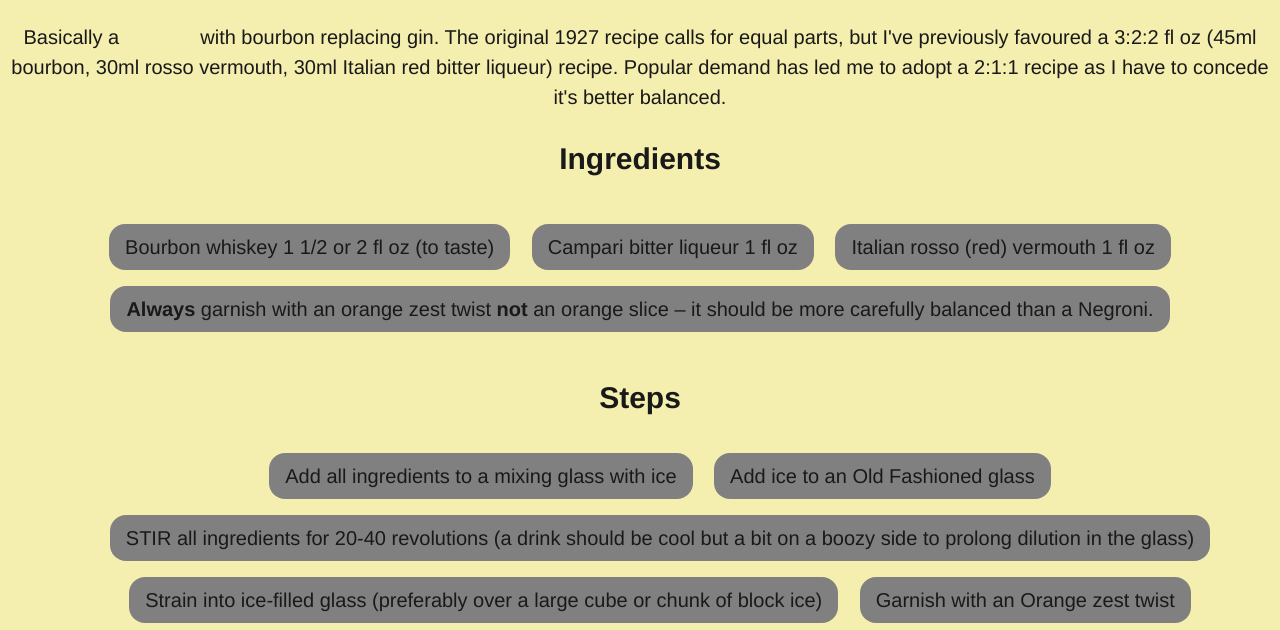
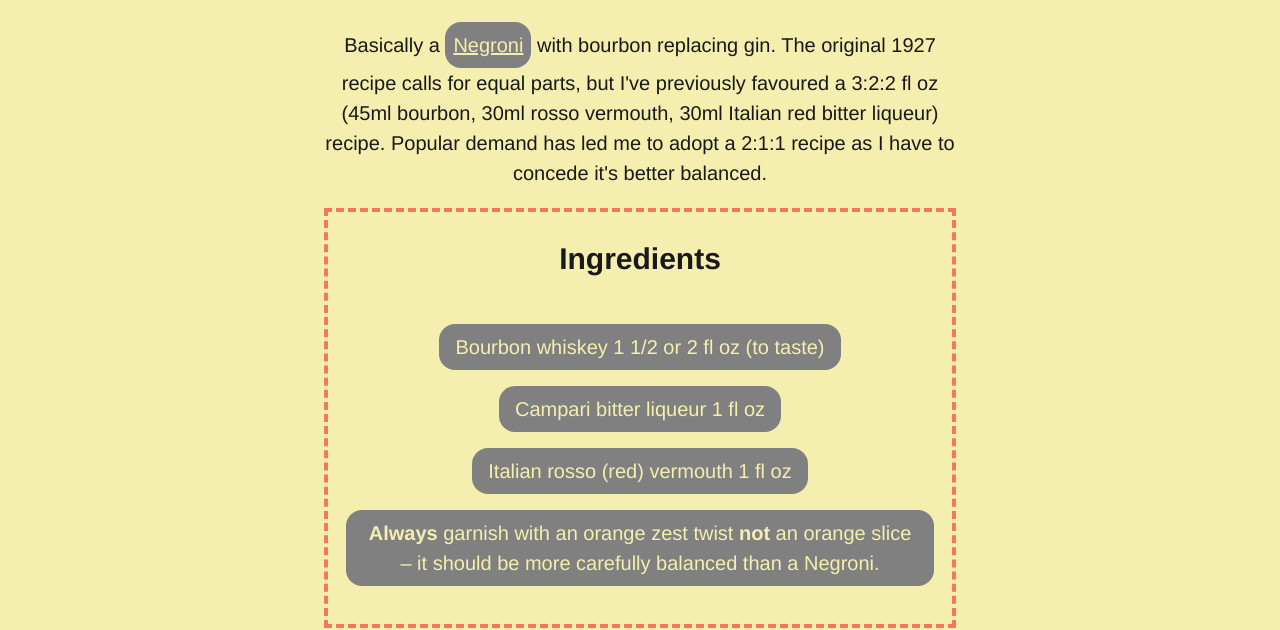
Before and after one commit to BZSky/odin-recipes, a plain HTML site: page recipes/boulevardier.html in a window 1280 px wide. Shown: the part 710-1340 px from the top of the page. Drawn offline with Linux system fonts and the light colour scheme.

Commit message:
Add more CSS & fix cocktail card styles
Add a couple div's to the HTML to properly inherit landing page styles.

```diff
--- a/recipes/boulevardier.html
+++ b/recipes/boulevardier.html
@@ -4,7 +4,7 @@
     <meta charset="UTF-8" />
     <meta name="viewport" content="width=device-width, initial-scale=1.0" />
     <link rel="stylesheet" href="../style.css" />
-    <title>Boulevardier recipe</title>
+    <title>Boulevardier Recipe</title>
   </head>
   <body>
     <h1>The Boulevardier</h1>
@@ -13,15 +13,18 @@
       width="200"
       alt="Boulevardier cocktail photo"
     />
+    <div class="desc">
       <h2>Description</h2>
       <p>
         Basically a
-      <a href="./negroni.html">Negroni</a> with bourbon replacing gin. The
-      original 1927 recipe calls for equal parts, but I've previously favoured a
-      3:2:2 fl oz (45ml bourbon, 30ml rosso vermouth, 30ml Italian red bitter
-      liqueur) recipe. Popular demand has led me to adopt a 2:1:1 recipe as I
-      have to concede it's better balanced.
+        <span><a href="./negroni.html">Negroni</a></span> with bourbon replacing
+        gin. The original 1927 recipe calls for equal parts, but I've previously
+        favoured a 3:2:2 fl oz (45ml bourbon, 30ml rosso vermouth, 30ml Italian
+        red bitter liqueur) recipe. Popular demand has led me to adopt a 2:1:1
+        recipe as I have to concede it's better balanced.
       </p>
+    </div>
+    <div class="ingredients">
       <h2>Ingredients</h2>
       <ul>
         <li>Bourbon whiskey 1 1/2 or 2 fl oz (to taste)</li>
@@ -33,13 +36,15 @@
           balanced than a Negroni.
         </li>
       </ul>
+    </div>
+    <div class="steps">
       <h2>Steps</h2>
       <ol>
         <li>Add all ingredients to a mixing glass with ice</li>
         <li>Add ice to an Old Fashioned glass</li>
         <li>
-        STIR all ingredients for 20-40 revolutions (a drink should be cool but a
-        bit on a boozy side to prolong dilution in the glass)
+          STIR all ingredients for 20-40 revolutions (a drink should be cool but
+          a bit on a boozy side to prolong dilution in the glass)
         </li>
         <li>
           Strain into ice-filled glass (preferably over a large cube or chunk of
@@ -47,6 +52,6 @@
         </li>
         <li>Garnish with an Orange zest twist</li>
       </ol>
-    <p></p>
+    </div>
   </body>
 </html>
--- a/style.css
+++ b/style.css
@@ -32,12 +32,21 @@
   margin-bottom: 50px;
 }
 
+ul {
+  padding: 10px;
+}
+
+ol {
+  padding: 10px;
+}
+
 li {
   display: inline-block;
   margin: 8px;
   padding: 8px 16px;
   background-color: gray;
   border-radius: 16px;
+  color: #f4eeaf;
 }
 
 div {
@@ -46,10 +55,26 @@
   margin: 20px auto;
 }
 
-ul {
-  padding: 10px;
+span {
+  display: inline-block;
+  background-color: gray;
+  padding: 8px;
+  border-radius: 16px;
 }
 
 a {
   color: #f4eeaf;
 }
+
+.desc {
+  width: 50%;
+  border: none;
+}
+
+.ingredients {
+  width: 50%;
+}
+
+.steps {
+  width: 50%;
+}
```
Also changed, not shown: recipes/negroni.html (+10 -6 lines), recipes/oldfashioned.html (+16 -9 lines). Lines whose indentation alone changed are shown as unchanged.
